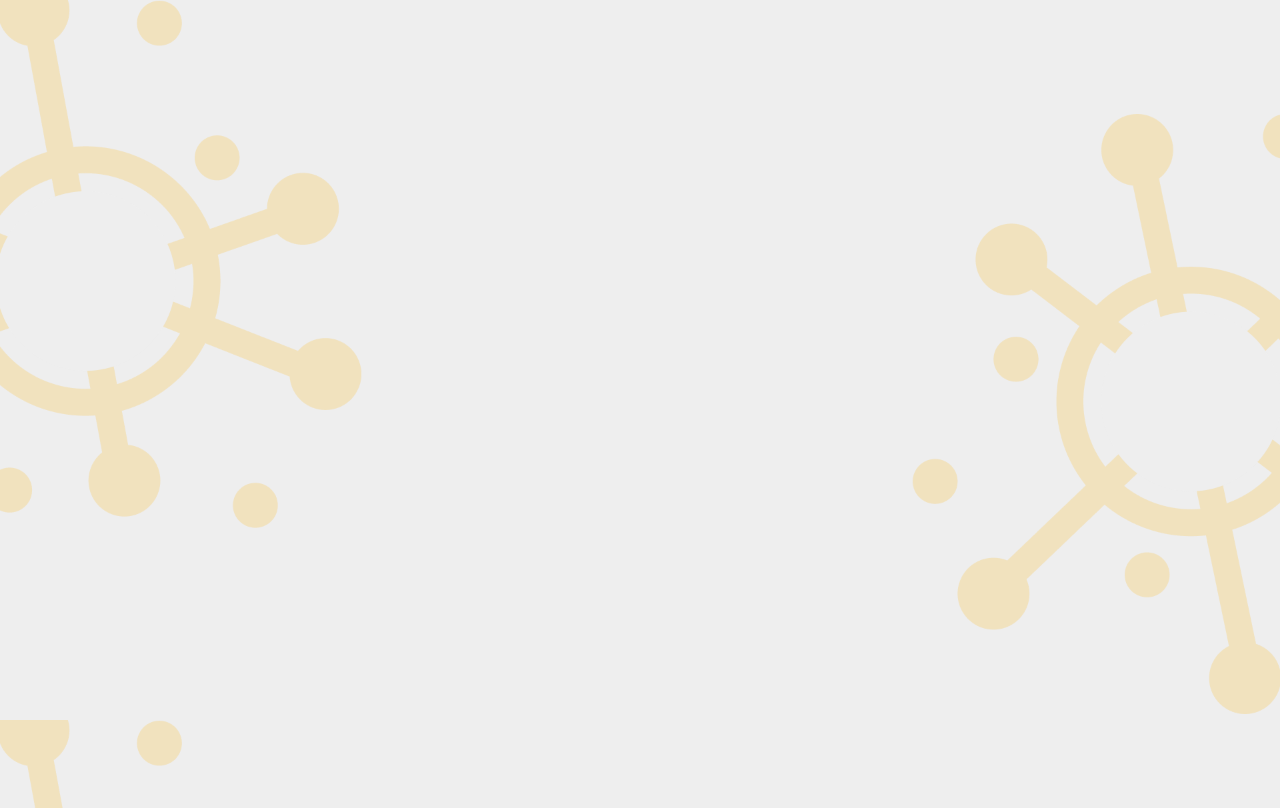
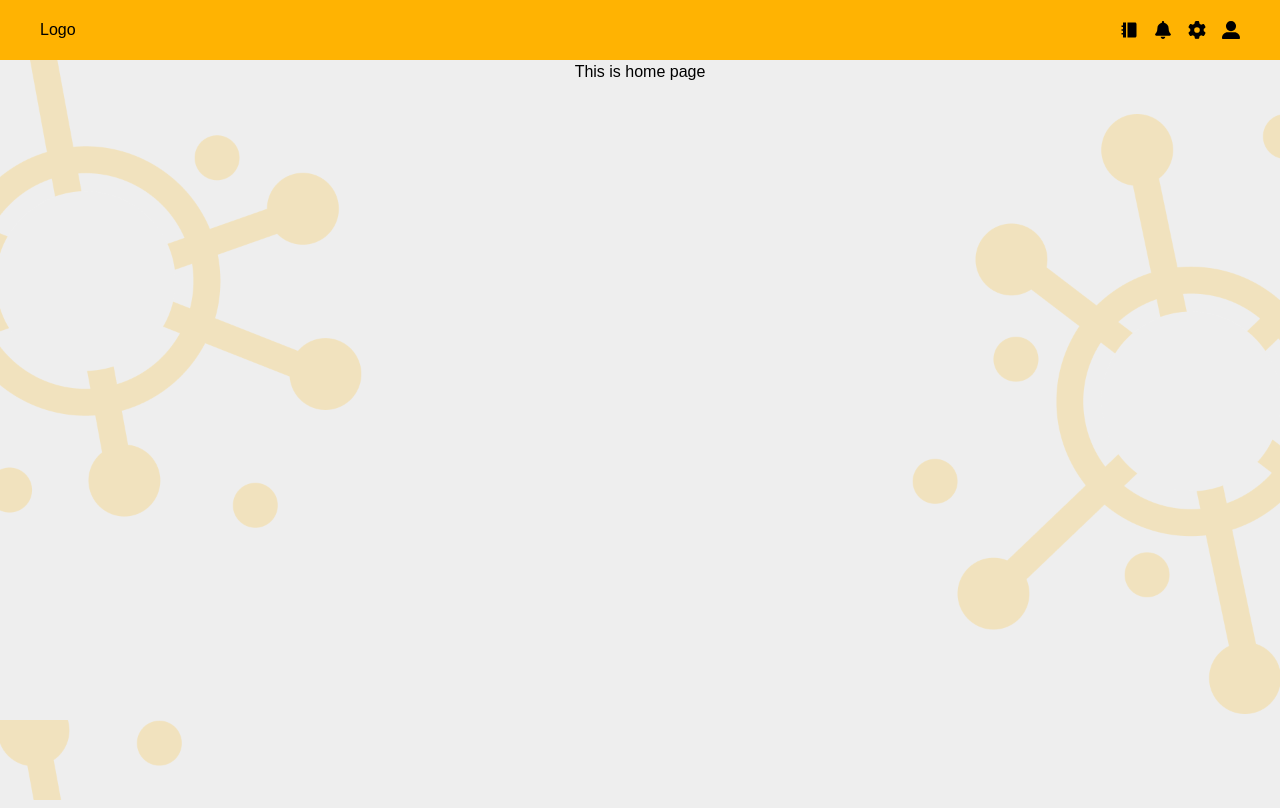
Before and after one commit to VyLanTran/RelationshipManagement, a React (Create React App) app in the folder client/: page /home in a window 1280 px wide. Before the commit this address had no page. Built offline with nearby package versions, Linux system fonts and the light colour scheme.

Commit message:
config tailwind, create navbar

```diff
--- a/client/package.json
+++ b/client/package.json
@@ -44,6 +44,7 @@
     ]
   },
   "devDependencies": {
-    "@babel/plugin-proposal-private-property-in-object": "^7.21.11"
+    "@babel/plugin-proposal-private-property-in-object": "^7.21.11",
+    "tailwindcss": "^3.4.1"
   }
 }
--- a/client/src/App.js
+++ b/client/src/App.js
@@ -1,5 +1,6 @@
-import Login from "./pages/Login.tsx"
-import SignUp from "./pages/SignUp.tsx"
+import Home from "./pages/Home.tsx";
+import Login from "./pages/Login.tsx";
+import SignUp from "./pages/SignUp.tsx";
 import { BrowserRouter as Router, Route, Routes } from "react-router-dom";
 
 function App() {
@@ -9,10 +10,11 @@ function App() {
         <Routes>
           <Route path="/" element={<Login />} />
           <Route path="/SignUp" element={<SignUp />} />
+          <Route path="home" element={<Home />} />
         </Routes>
       </div>
     </Router>
-  )
+  );
 }
 
 export default App;
--- /dev/null
+++ b/client/src/components/navbar/Navbar.tsx
@@ -0,0 +1,26 @@
+import React from "react";
+import { FaUserLarge } from "react-icons/fa6";
+import NavbarButton from "./NavbarButton.tsx";
+import { FaGear } from "react-icons/fa6";
+import { RiBookletFill } from "react-icons/ri";
+import { FaBell } from "react-icons/fa";
+
+
+const Navbar = () => {
+    return (
+        <div className="fixed h-[60px] z-10 w-full bg-[#FFB302] flex flex-row justify-between items-center px-10">
+            {/* Logo */}
+            <div>Logo</div>
+            {/* Links */}
+            <div className="flex flex-row gap-4 items-center">
+                <NavbarButton icon={<RiBookletFill size={18} />} name="My space" />
+                <NavbarButton icon={<FaBell size={18} />} name="Notifications" />
+                <NavbarButton icon={<FaGear size={18} />} name="Settings" />
+                <NavbarButton icon={<FaUserLarge size={18} />} name="Profile" />
+
+            </div>
+        </div>
+    );
+}
+
+export default Navbar;
--- /dev/null
+++ b/client/src/components/navbar/NavbarButton.tsx
@@ -0,0 +1,24 @@
+import React from "react";
+import { ReactElement } from "react";
+import { IconType } from "react-icons";
+import { Link } from 'react-router-dom'
+
+// TODO: show name when hovering over icon
+interface NavbarButtonProps {
+    icon: ReactElement<IconType>
+    name: string
+    // url
+}
+
+const NavbarButton: React.FC<NavbarButtonProps> = ({ icon, name }) => {
+    return (
+        <Link to='/' title={name}>
+            <div>
+                {icon}
+            </div>
+
+        </Link>
+    );
+}
+
+export default NavbarButton;
--- a/client/src/index.css
+++ b/client/src/index.css
@@ -1,4 +1,8 @@
-@import url("https://fonts.googleapis.com/css2?family=Rubik:wght@400;500;700&display=swap");
+@tailwind base;
+@tailwind components;
+@tailwind utilities;
+
+@import url('https://fonts.googleapis.com/css2?family=Lato:wght@300;400;700;900&display=swap');
 
 html,
 body,
--- /dev/null
+++ b/client/src/pages/Home.tsx
@@ -0,0 +1,13 @@
+import React from "react";
+import Navbar from "../components/navbar/Navbar.tsx";
+
+const Home = () => {
+    return (
+        <div>
+            <Navbar />
+            <div className="pt-[60px]">This is home page</div>
+        </div>
+    );
+}
+
+export default Home;
--- /dev/null
+++ b/client/tailwind.config.js
@@ -0,0 +1,8 @@
+/** @type {import('tailwindcss').Config} */
+module.exports = {
+  content: ["./src/**/*.{js,jsx,ts,tsx}"],
+  theme: {
+    extend: {},
+  },
+  plugins: [],
+};
```
Also changed, not shown: 1 other file (tests, documents, lock files or other folders).
